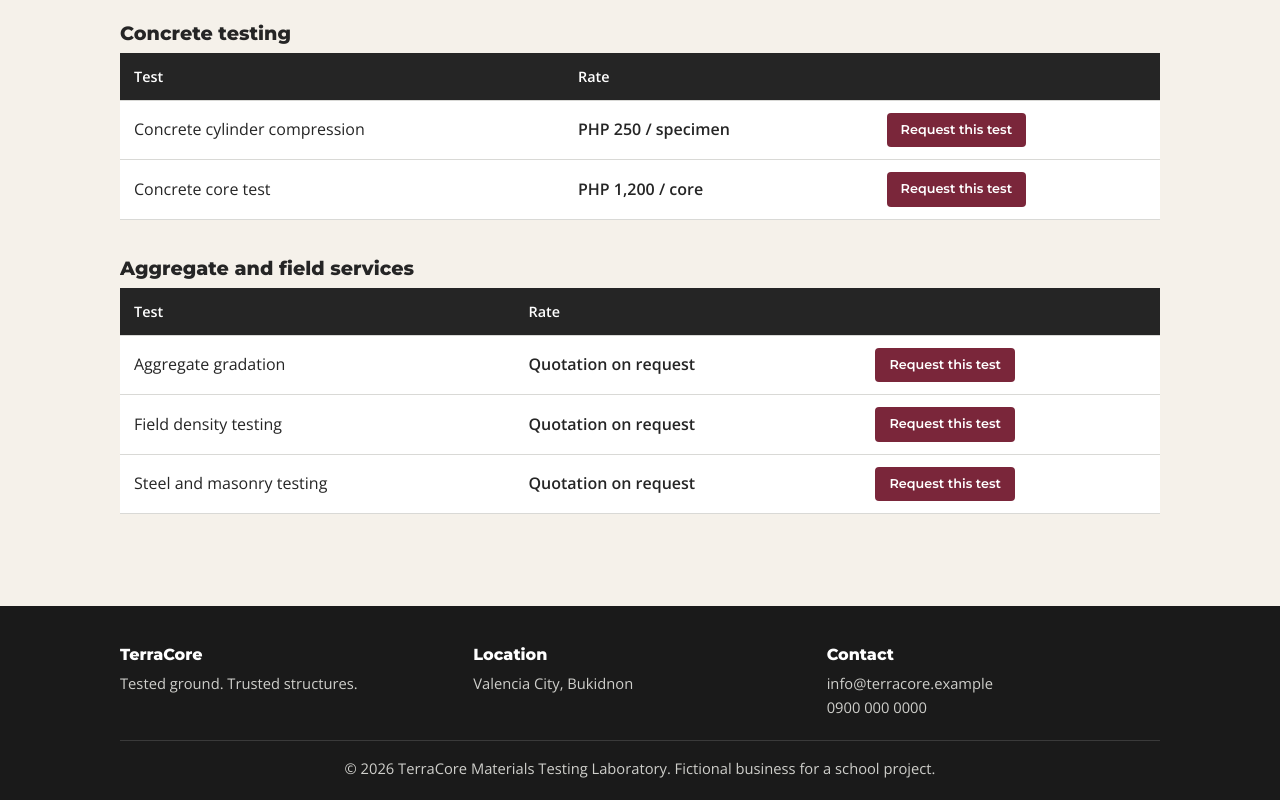
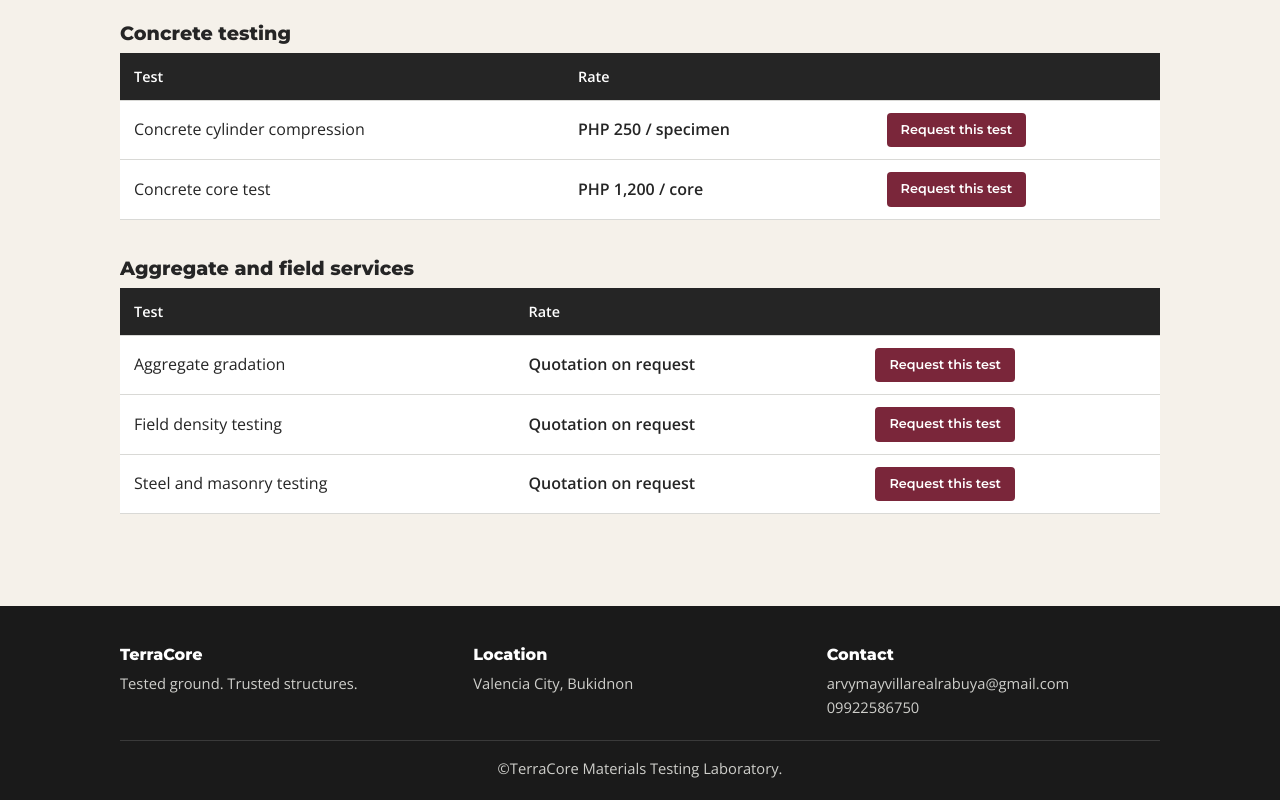
Before and after one commit to Liza-blank/terracore, a plain HTML site: page services.html in a window 1280 px wide. Shown: the part 540-1340 px from the top of the page. Drawn offline with nearby package versions, Linux system fonts and the light colour scheme.

Commit message:
Updated homepage and services

```diff
--- a/services.html
+++ b/services.html
@@ -41,9 +41,9 @@
 <div class="grid">
 <div><h3>TerraCore</h3><p>Tested ground. Trusted structures.</p></div>
 <div><h3>Location</h3><p>Valencia City, Bukidnon</p></div>
-<div><h3>Contact</h3><p>info@terracore.example<br>0900 000 0000</p></div>
+<div><h3>Contact</h3><p>arvymayvillarealrabuya@gmail.com<br>09922586750</p></div>
 </div>
-<p class="copy">© 2026 TerraCore Materials Testing Laboratory. Fictional business for a school project.</p>
+<p class="copy">©TerraCore Materials Testing Laboratory.</p>
 </div></footer>
 <script src="js/script.js"></script>
 </body>
```
Also changed, not shown: index.html (+1 -1 lines).
